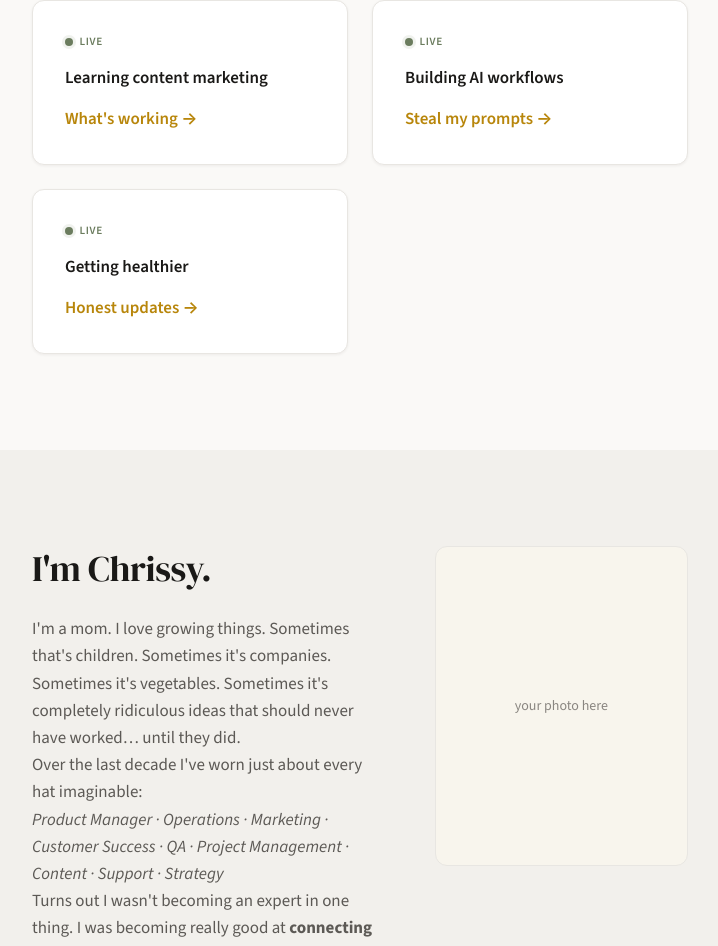
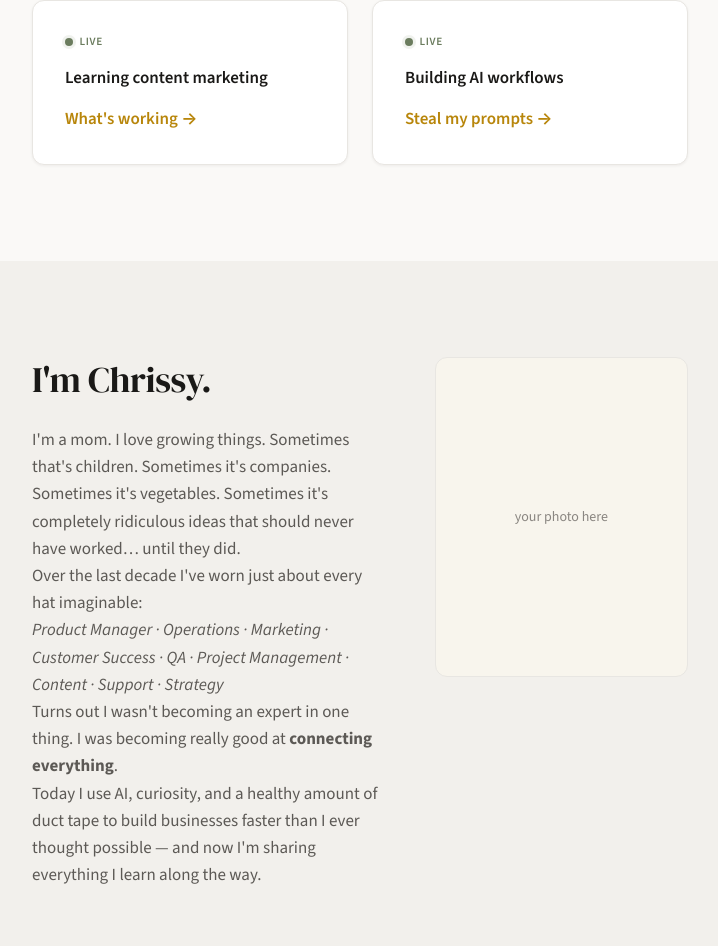
Before and after one commit to CLGib/mom-ops, a Next.js app: page / in a window 1280 px wide. Shown: the part 2558-3504 px from the top of the page, without its empty margins (280-998 px from the left). Built offline with nearby package versions, Linux system fonts and the light colour scheme; no server answers.

Commit message:
Remove the 'Getting healthier' experiment card
Co-Authored-By: Claude Opus 4.8 <noreply@anthropic.com>

```diff
--- a/app/(marketing)/components/Experiments.tsx
+++ b/app/(marketing)/components/Experiments.tsx
@@ -5,7 +5,6 @@ const EXPERIMENTS = [
   { title: "Helping companies rebuild their websites", cta: "Lessons learned", href: "#newsletter" },
   { title: "Learning content marketing", cta: "What's working", href: "#newsletter" },
   { title: "Building AI workflows", cta: "Steal my prompts", href: "#newsletter" },
-  { title: "Getting healthier", cta: "Honest updates", href: "#newsletter" },
 ];
 
 export default function Experiments() {
```
